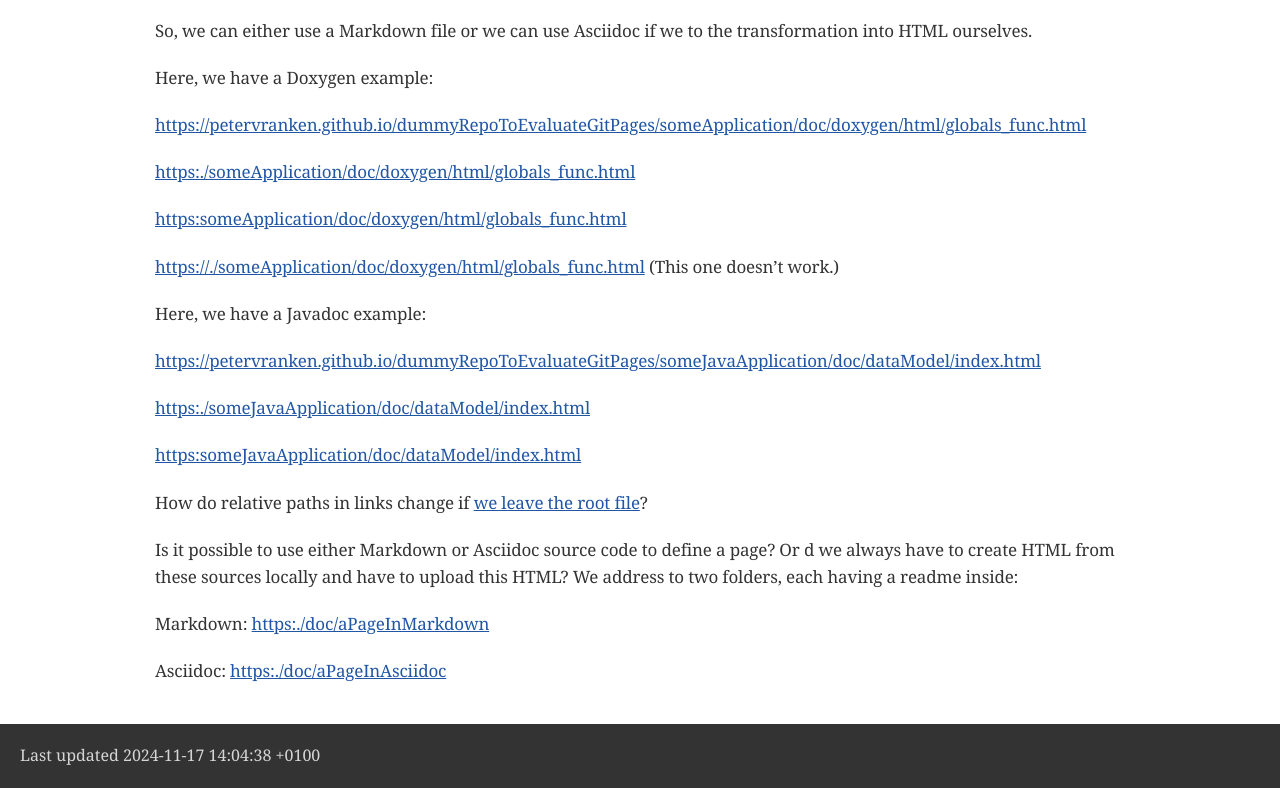
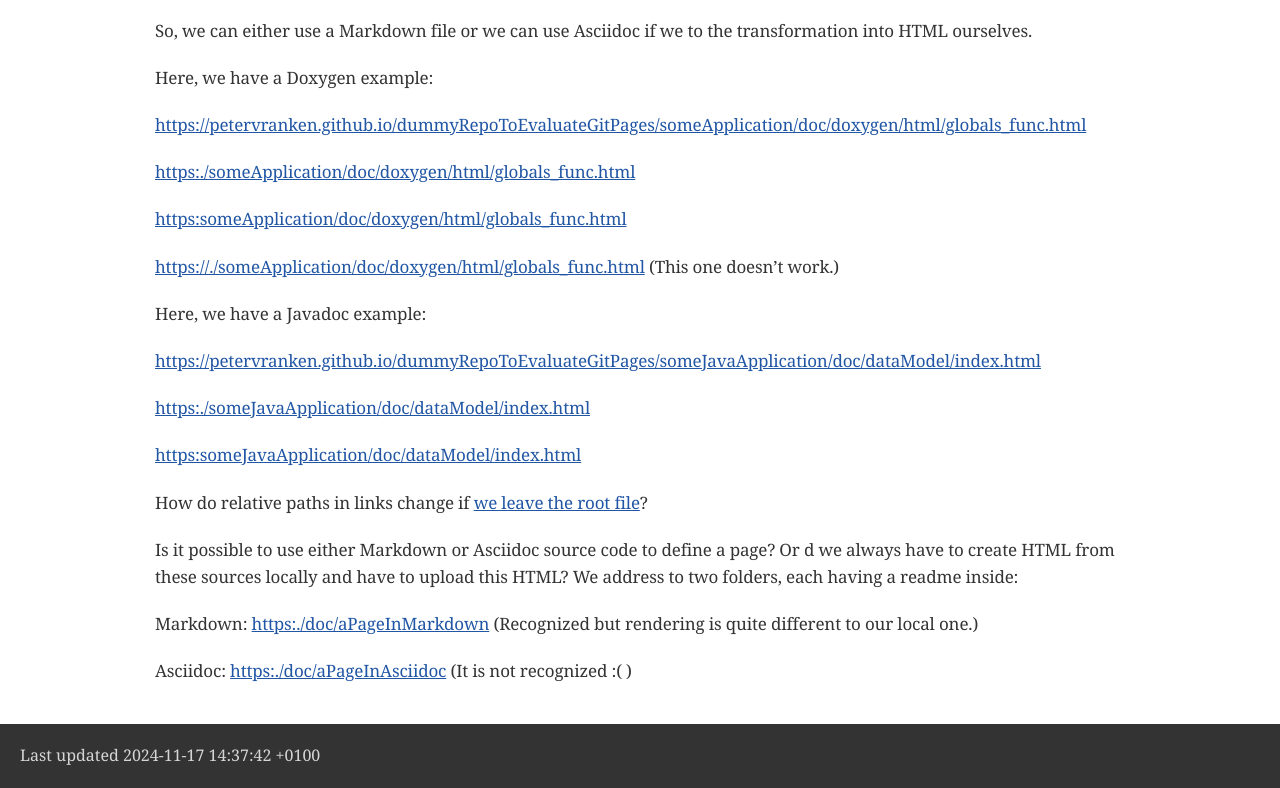
Before and after one commit to PeterVranken/dummyRepoToEvaluateGitPages, a plain HTML site: page index.html in a window 1280 px wide. Shown: the part 493-1281 px from the top of the page. Drawn offline with nearby package versions, Linux system fonts and the light colour scheme; a web font is replaced by a local one.

```diff
--- a/index.html
+++ b/index.html
@@ -512,15 +512,16 @@
 inside:</p>
 </div>
 <div class="paragraph">
-<p>Markdown: <a href="https:./doc/aPageInMarkdown" class="bare" target="_blank" rel="noopener">https:./doc/aPageInMarkdown</a></p>
+<p>Markdown: <a href="https:./doc/aPageInMarkdown" class="bare" target="_blank" rel="noopener">https:./doc/aPageInMarkdown</a> (Recognized but rendering is
+quite different to our local one.)</p>
 </div>
 <div class="paragraph">
-<p>Asciidoc: <a href="https:./doc/aPageInAsciidoc" class="bare" target="_blank" rel="noopener">https:./doc/aPageInAsciidoc</a></p>
+<p>Asciidoc: <a href="https:./doc/aPageInAsciidoc" class="bare" target="_blank" rel="noopener">https:./doc/aPageInAsciidoc</a> (It is not recognized :( )</p>
 </div>
 </div>
 <div id="footer">
 <div id="footer-text">
-Last updated 2024-11-17 14:04:38 +0100
+Last updated 2024-11-17 14:37:42 +0100
 </div>
 </div>
 </body>
```
Also changed, not shown: doc/someTopic/relatedStuff/relatedStuff.html (+2 -2 lines), 2 other files.
